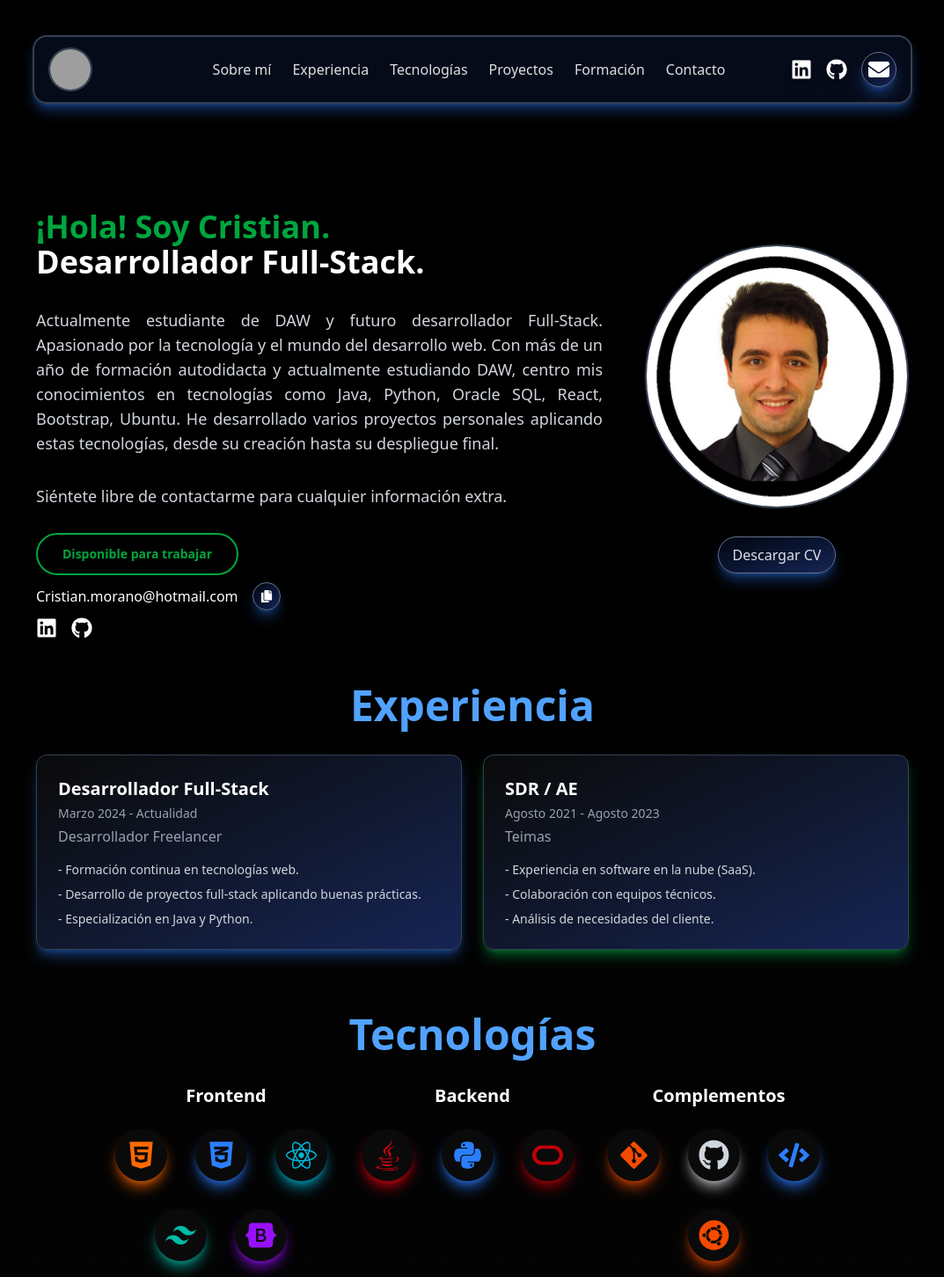
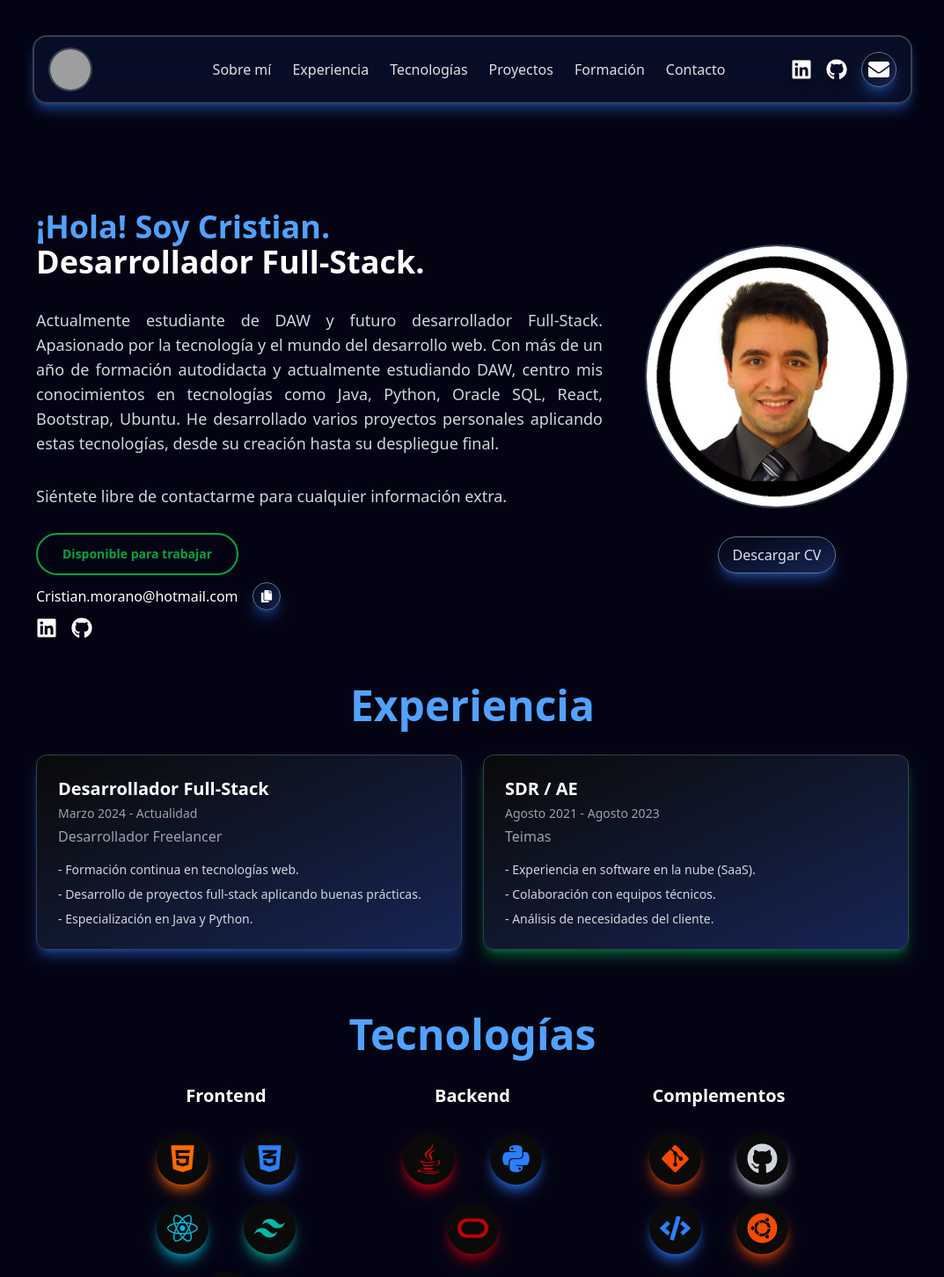
Before and after one commit to CristianMR87/Portfolio, a React (Vite) app: page / in a window 1280 px wide. Shown: the top 1452 px of the page at 88% size, without its empty margins (103-1176 px from the left). Built offline with nearby package versions, Linux system fonts and the light colour scheme; grey boxes are pictures that could not be loaded.

Commit message:
Version 0.2 colores

```diff
--- a/src/App.tsx
+++ b/src/App.tsx
@@ -24,7 +24,7 @@ function App() {
     };
 
     return (
-        <div className="bg-gradient-to-b from-black via-neutral-950 to-blue-950/20 w-full min-h-screen flex flex-col min-w-[100vw]">
+        <div className="w-full min-h-screen flex flex-col min-w-[100vw]">
             <Navbar
                 scrollToSection={scrollToSection}
                 refs={{ aboutRef, experienceRef, technologiesRef, projectsRef, educationRef, contactRef }}
--- a/src/components/AboutSection.tsx
+++ b/src/components/AboutSection.tsx
@@ -19,7 +19,7 @@ const AboutSection: React.FC = () => {
         <section className="min-w-95 lg:w-[1024px] p-4 md:mt-30 mt-20 mx-auto w-3/4 rounded-lg ">
             <div className="flex flex-col lg:flex-row items-center lg:items-start gap-4 md:gap-8 lg:gap-12">
                 <div className="flex-1 text-white lg:text-left text-center">
-                    <p className="text-4xl font-bold text-green-600">¡Hola! Soy Cristian.</p>
+                    <p className="text-4xl font-bold text-blue-400">¡Hola! Soy Cristian.</p>
                     <p className="text-4xl font-bold">Desarrollador Full-Stack.</p>
                     <p className="text-gray-300 text-lg mt-8 text-justify">
                         Actualmente estudiante de DAW y futuro desarrollador Full-Stack.
--- a/src/components/TechnologiesSection.tsx
+++ b/src/components/TechnologiesSection.tsx
@@ -88,15 +88,16 @@ const TechnologiesSection: React.FC = () => {
                             y: i === 2 ? 100 : 0,
                         }}
                         animate={isVisible ? { opacity: 1, x: 0, y: 0 } : {}}
-                        transition={{ duration: 0.5, ease: 'easeOut', }}
+                        transition={{ duration: 0.5, ease: 'easeOut' }}
+                        className="flex flex-col items-center" // Añadimos flex y centrado
                     >
-                        <h3 className="text-xl font-semibold text-white mb-6 text-center">
+                        <h3 className="text-xl font-semibold text-white md:mb-12 mb-8"> {/* Ajustamos el margen */}
                             {i === 0 ? 'Frontend' : i === 1 ? 'Backend' : 'Complementos'}
                         </h3>
-                        <div className="flex flex-wrap justify-center gap-8 mb-5 min-w-45 max-w-64">
+                        <div className="flex flex-wrap justify-center md:gap-10 gap-8 mb-5 min-w-45 max-w-64">
                             {category.map((tech, index) => (
-                                <div key={index} className="flex flex-col items-center justify-center group transition-all duration-300 relative">
-                                    <span className={`p-3 rounded-full bg-neutral-950 shadow-lg ${tech.shadow} ${tech.hover} ${tech.active} transition-all duration-300 ease-in-out`}>
+                                <div key={index} className="flex flex-col items-center md:-mt-5 justify-center group transition-all duration-300 relative">
+                                    <span className={`p-3 rounded-full bg-neutral-950  shadow-lg ${tech.shadow} ${tech.hover} ${tech.active} transition-all duration-300 ease-in-out`}>
                                         {tech.icon}
                                     </span>
                                     <span className={`text-sm absolute bottom-[-2rem] opacity-0 group-hover:opacity-100 group-active:opacity-100 transition-opacity duration-300 bg-gray-900 px-2 py-1 rounded border border-gray-500 z-10 whitespace-nowrap ${tech.textColor}`}>
--- a/src/index.css
+++ b/src/index.css
@@ -7,6 +7,7 @@ html, body {
   height: 100%;
   width: 100%;
   min-height: 100vh; /* Esto asegura que el body ocupe al menos la pantalla, pero no afecta al div principal con h-auto */
+  background: #040313  !important;
 }
 
 :root {
```
